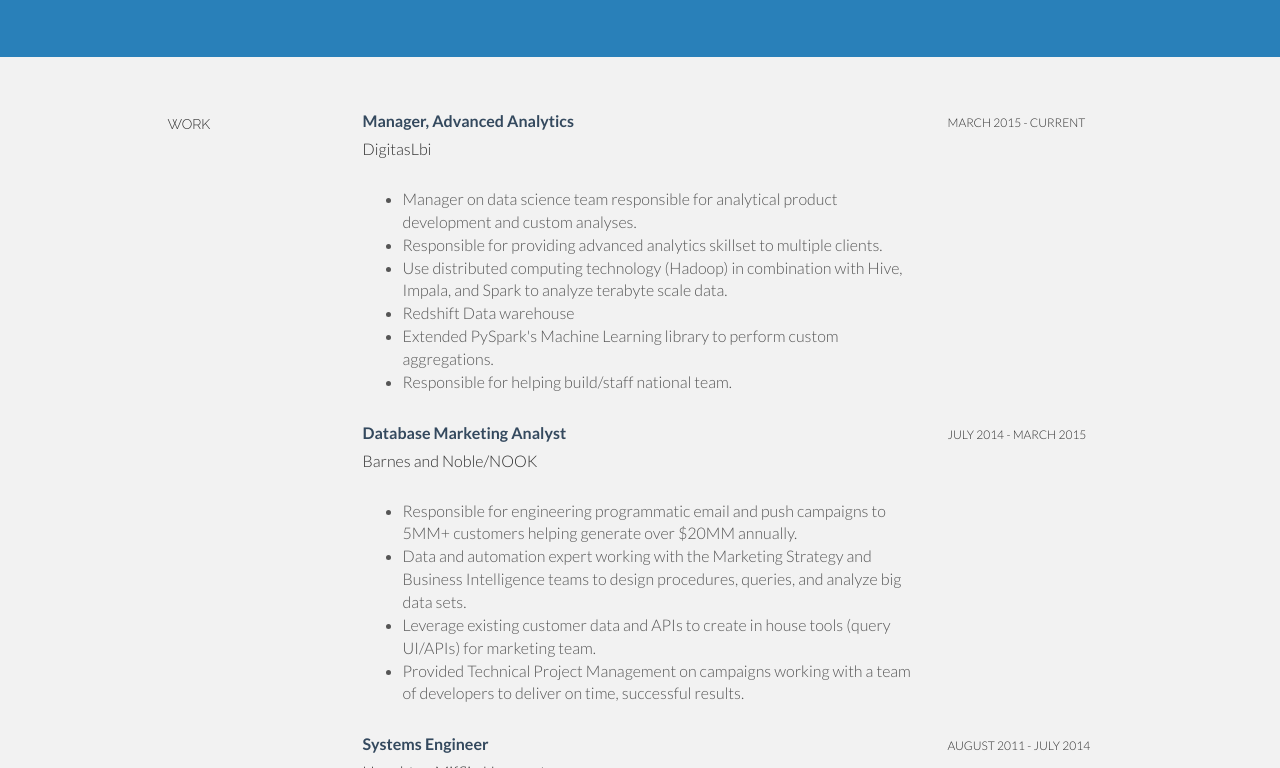
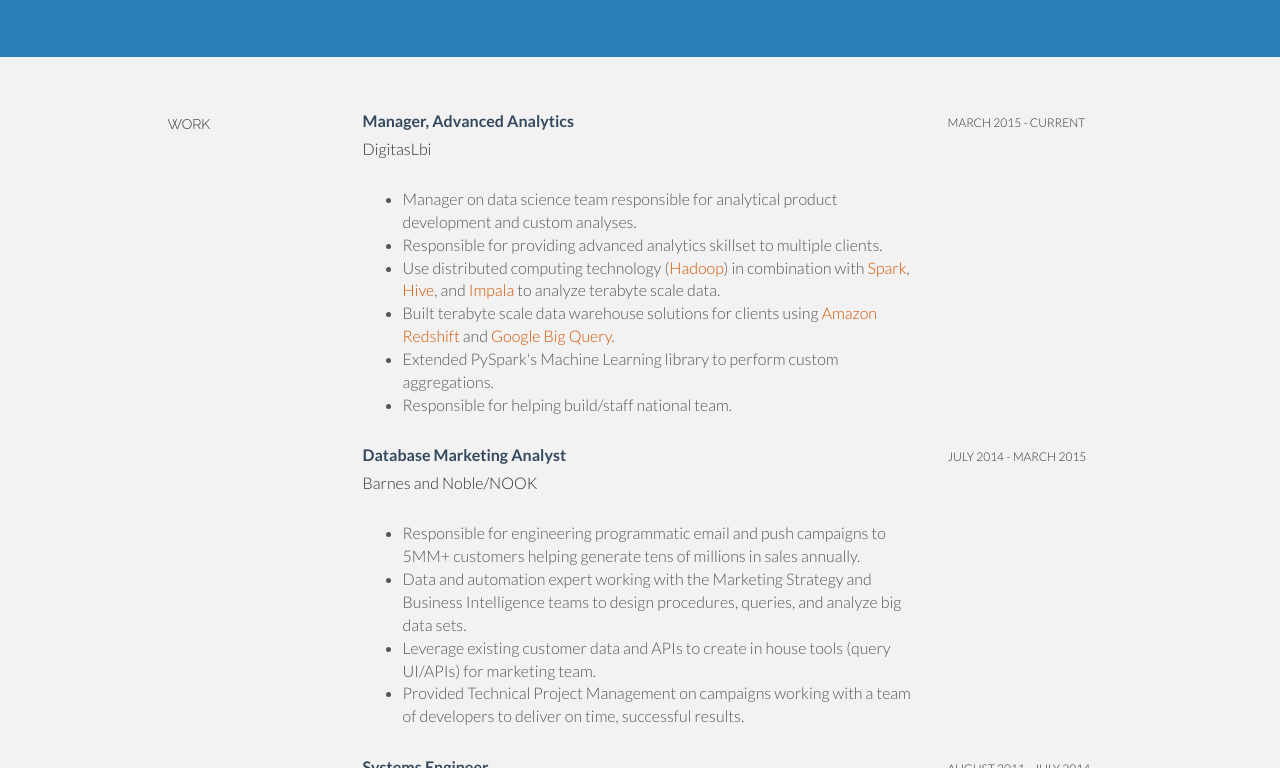
Before and after one commit to graham-thomson/grahamflemingthomson, a plain HTML site: page index.html in a window 1280 px wide. Shown: the part 732-1500 px from the top of the page. Drawn offline with Linux system fonts and the light colour scheme.

Commit message:
updated dbli list items

```diff
--- a/index.html
+++ b/index.html
@@ -71,7 +71,7 @@
 			<div class="row centered">
 				<div class="col-lg-12">
 					<h1>Graham Thomson</h1>
-					<h3>Engineer | <a href="mailto:grahamflemingthomson@gmail.com">grahamflemingthomson@gmail.com</a></h3>
+					<h3>Data Science | <a href="mailto:grahamflemingthomson@gmail.com">grahamflemingthomson@gmail.com</a></h3>
 				</div><!--/.col-lg-12 -->
 			</div><!--/.row -->
 		</div><!--/.container -->
@@ -115,8 +115,14 @@
 					<p><more><ul>
                         <li>Manager on data science team responsible for analytical product development and custom analyses.</li>
                         <li>Responsible for providing advanced analytics skillset to multiple clients.</li>
-                        <li>Use distributed computing technology (Hadoop) in combination with Hive, Impala, and Spark to analyze terabyte scale data.</li>
-                        <li>Redshift Data warehouse</li>
+                        <li>Use distributed computing technology (<a href="http://hadoop.apache.org/" target="_blank">Hadoop</a>) in combination with
+                            <a href="http://spark.apache.org/" target="_blank">Spark</a>,
+							<a href="https://hive.apache.org/" target="_blank">Hive</a>, and
+                            <a href="http://impala.incubator.apache.org/" target="_blank">Impala</a>
+                            to analyze terabyte scale data.</li>
+                        <li>Built terabyte scale data warehouse solutions for clients using
+                            <a href="https://aws.amazon.com/redshift/" target="_blank">Amazon Redshift</a> and
+                            <a href="https://cloud.google.com/bigquery/" target="_blank">Google Big Query</a>.</li>
                         <li>Extended PySpark's Machine Learning library to perform custom aggregations.</li>
                         <li>Responsible for helping build/staff national team.</li>
 
@@ -131,7 +137,7 @@
                         Barnes and Noble/NOOK <br/>
                     </p>
                     <p><more><ul>
-                        <li>Responsible for engineering programmatic email and push campaigns to 5MM+ customers helping generate over $20MM annually.</li>
+                        <li>Responsible for engineering programmatic email and push campaigns to 5MM+ customers helping generate tens of millions in sales annually.</li>
                         <li>Data and automation expert working with the Marketing Strategy and Business Intelligence teams to design procedures, queries, and analyze big data sets.</li>
                         <li>Leverage existing customer data and APIs to create in house tools (query UI/APIs) for marketing team.</li>
                         <li>Provided Technical Project Management on campaigns working with a team of developers to deliver on time, successful results.</li>
```
Also changed, not shown: 1 other file.
